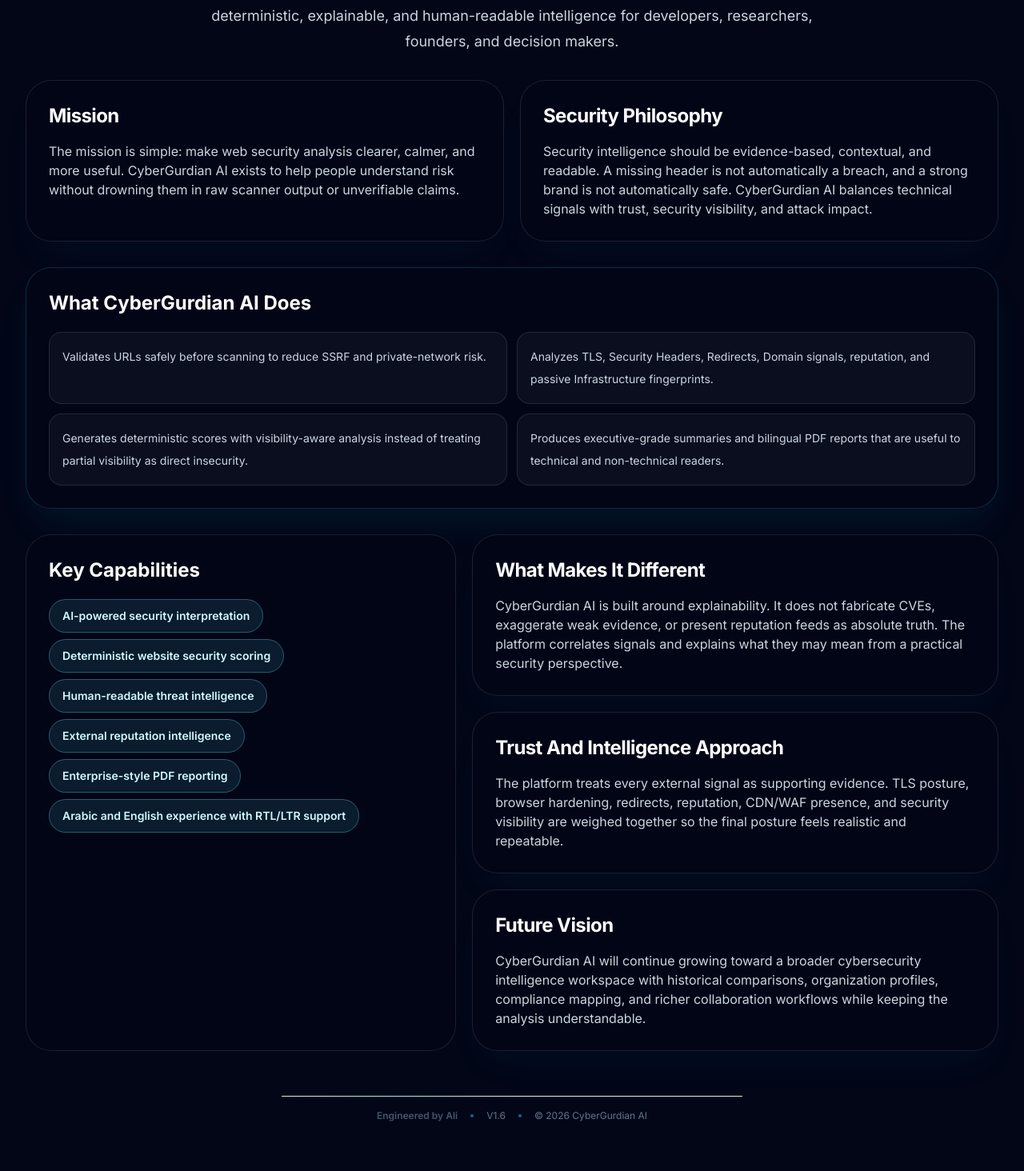
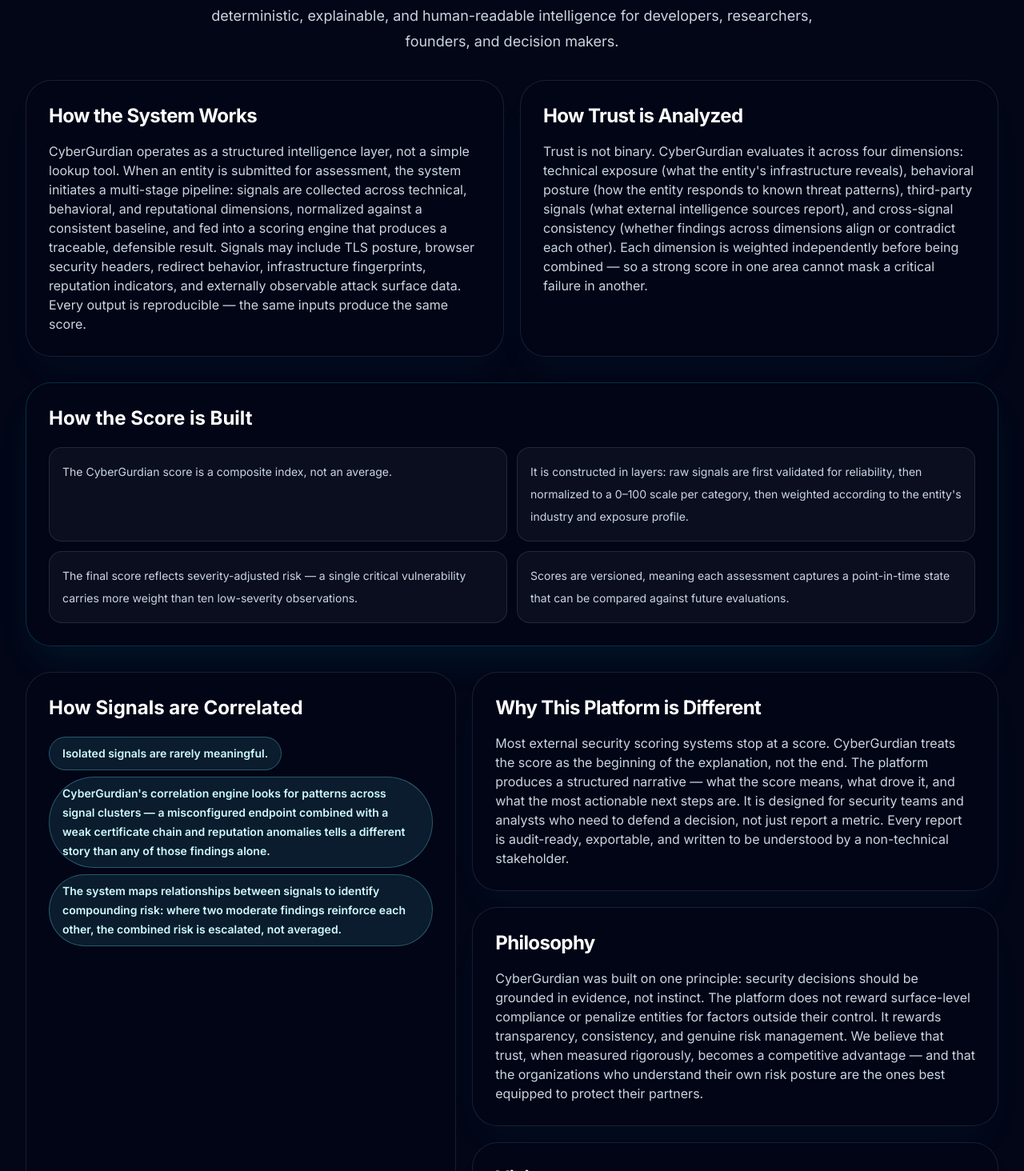
Before and after one commit to Ali12xi/CyberGuardian, a Next.js app: page /about in a window 1280 px wide. Shown: the part 306-1770 px from the top of the page at 80% size. Built offline with nearby package versions, Linux system fonts and the light colour scheme.

Commit message:
feat: about page content v2 — all 7 sections EN+AR

```diff
--- a/components/AboutPage.tsx
+++ b/components/AboutPage.tsx
@@ -10,74 +10,68 @@ const CONTENT = {
     title: "Cybersecurity intelligence that people can actually understand.",
     subtitle:
       `CyberGurdian AI ${VERSION} turns externally observable website security signals into deterministic, explainable, and human-readable intelligence for developers, researchers, founders, and decision makers.`,
-    missionTitle: "Mission",
+    missionTitle: "How the System Works",
     mission:
-      "The mission is simple: make web security analysis clearer, calmer, and more useful. CyberGurdian AI exists to help people understand risk without drowning them in raw scanner output or unverifiable claims.",
-    philosophyTitle: "Security Philosophy",
+      "CyberGurdian operates as a structured intelligence layer, not a simple lookup tool. When an entity is submitted for assessment, the system initiates a multi-stage pipeline: signals are collected across technical, behavioral, and reputational dimensions, normalized against a consistent baseline, and fed into a scoring engine that produces a traceable, defensible result. Signals may include TLS posture, browser security headers, redirect behavior, infrastructure fingerprints, reputation indicators, and externally observable attack surface data. Every output is reproducible — the same inputs produce the same score.",
+    philosophyTitle: "How Trust is Analyzed",
     philosophy:
-      "Security intelligence should be evidence-based, contextual, and readable. A missing header is not automatically a breach, and a strong brand is not automatically safe. CyberGurdian AI balances technical signals with trust, security visibility, and attack impact.",
-    doesTitle: "What CyberGurdian AI Does",
+      "Trust is not binary. CyberGurdian evaluates it across four dimensions: technical exposure (what the entity's infrastructure reveals), behavioral posture (how the entity responds to known threat patterns), third-party signals (what external intelligence sources report), and cross-signal consistency (whether findings across dimensions align or contradict each other). Each dimension is weighted independently before being combined — so a strong score in one area cannot mask a critical failure in another.",
+    doesTitle: "How the Score is Built",
     does: [
-      "Validates URLs safely before scanning to reduce SSRF and private-network risk.",
-      "Analyzes TLS, Security Headers, Redirects, Domain signals, reputation, and passive Infrastructure fingerprints.",
-      "Generates deterministic scores with visibility-aware analysis instead of treating partial visibility as direct insecurity.",
-      "Produces executive-grade summaries and bilingual PDF reports that are useful to technical and non-technical readers.",
+      "The CyberGurdian score is a composite index, not an average.",
+      "It is constructed in layers: raw signals are first validated for reliability, then normalized to a 0–100 scale per category, then weighted according to the entity's industry and exposure profile.",
+      "The final score reflects severity-adjusted risk — a single critical vulnerability carries more weight than ten low-severity observations.",
+      "Scores are versioned, meaning each assessment captures a point-in-time state that can be compared against future evaluations.",
     ],
-    capabilitiesTitle: "Key Capabilities",
+    capabilitiesTitle: "How Signals are Correlated",
     capabilities: [
-      "AI-powered security interpretation",
-      "Deterministic website security scoring",
-      "Human-readable threat intelligence",
-      "External reputation intelligence",
-      "Enterprise-style PDF reporting",
-      "Arabic and English experience with RTL/LTR support",
+      "Isolated signals are rarely meaningful.",
+      "CyberGurdian's correlation engine looks for patterns across signal clusters — a misconfigured endpoint combined with a weak certificate chain and reputation anomalies tells a different story than any of those findings alone.",
+      "The system maps relationships between signals to identify compounding risk: where two moderate findings reinforce each other, the combined risk is escalated, not averaged.",
     ],
-    differentTitle: "What Makes It Different",
+    differentTitle: "Why This Platform is Different",
     different:
-      "CyberGurdian AI is built around explainability. It does not fabricate CVEs, exaggerate weak evidence, or present reputation feeds as absolute truth. The platform correlates signals and explains what they may mean from a practical security perspective.",
-    trustTitle: "Trust And Intelligence Approach",
+      "Most external security scoring systems stop at a score. CyberGurdian treats the score as the beginning of the explanation, not the end. The platform produces a structured narrative — what the score means, what drove it, and what the most actionable next steps are. It is designed for security teams and analysts who need to defend a decision, not just report a metric. Every report is audit-ready, exportable, and written to be understood by a non-technical stakeholder.",
+    trustTitle: "Philosophy",
     trust:
-      "The platform treats every external signal as supporting evidence. TLS posture, browser hardening, redirects, reputation, CDN/WAF presence, and security visibility are weighed together so the final posture feels realistic and repeatable.",
-    futureTitle: "Future Vision",
+      "CyberGurdian was built on one principle: security decisions should be grounded in evidence, not instinct. The platform does not reward surface-level compliance or penalize entities for factors outside their control. It rewards transparency, consistency, and genuine risk management. We believe that trust, when measured rigorously, becomes a competitive advantage — and that the organizations who understand their own risk posture are the ones best equipped to protect their partners.",
+    futureTitle: "Vision",
     future:
-      "CyberGurdian AI will continue growing toward a broader cybersecurity intelligence workspace with historical comparisons, organization profiles, compliance mapping, and richer collaboration workflows while keeping the analysis understandable.",
+      "The next phase of CyberGurdian is designed toward continuous trust monitoring — where entity posture is tracked over time, drift is detected automatically, and security teams are alerted before risk materializes. We are building toward a future where external attack surface risk is managed with the same rigor as financial risk: with live data, defined thresholds, and board-level visibility.",
   },
   ar: {
     eyebrow: "عن CyberGurdian AI",
     title: "استخبارات أمنية يمكن فهمها فعليًا.",
     subtitle:
       `يحوّل CyberGurdian AI ${VERSION} الإشارات الأمنية المرئية خارجيًا للمواقع إلى استخبارات حتمية وقابلة للتفسير ومفهومة للمطورين والباحثين والمؤسسين وصنّاع القرار.`,
-    missionTitle: "المهمة",
+    missionTitle: "كيف يعمل النظام",
     mission:
-      "المهمة بسيطة: جعل تحليل أمن الويب أوضح وأكثر هدوءًا وفائدة. صُمم CyberGurdian AI لمساعدة الناس على فهم المخاطر دون إغراقهم بمخرجات فنية خام أو ادعاءات غير قابلة للتحقق.",
-    philosophyTitle: "فلسفة الأمن",
+      "يعمل CyberGurdian كطبقة استخباراتية منظّمة، لا كأداة بحث بسيطة. عند إرسال أي جهة للتقييم، يبدأ النظام سلسلة معالجة متعددة المراحل: تُجمَع الإشارات عبر أبعاد تقنية وسلوكية ومرتبطة بالسمعة، وتُعيَّر وفق خط أساس موحّد، ثم تُغذَّى في محرك تسجيل ينتج نتيجة قابلة للتتبع والدفاع عنها. قد تشمل هذه الإشارات: حالة TLS، ورؤوس أمان المتصفح، وسلوك إعادة التوجيه، وبصمات البنية التحتية، ومؤشرات السمعة، وبيانات سطح الهجوم الخارجي القابلة للرصد. كل مخرجات النظام قابلة للإعادة — المدخلات ذاتها تنتج الدرجة ذاتها دائماً.",
+    philosophyTitle: "كيف يتم تحليل الثقة",
     philosophy:
-      "يجب أن تكون الاستخبارات الأمنية مبنية على الدليل والسياق وقابلة للقراءة. غياب Header لا يعني اختراقًا تلقائيًا، واسم المؤسسة القوي لا يعني الأمان المطلق. يوازن CyberGurdian AI بين الإشارات التقنية ومستوى الرؤية الأمنية والأثر العملي للهجوم.",
-    doesTitle: "ماذا يفعل CyberGurdian AI",
+      "الثقة ليست ثنائية. يقيّمها CyberGurdian عبر أربعة أبعاد: الكشف التقني (ما تكشفه البنية التحتية للجهة)، والوضعية السلوكية (كيف تستجيب الجهة لأنماط التهديد المعروفة)، والإشارات الخارجية (ما تُفيد به مصادر الاستخبارات الخارجية)، والاتساق عبر الإشارات (ما إذا كانت النتائج عبر الأبعاد المختلفة تتوافق أو تتعارض). يُوزَن كل بُعد بشكل مستقل قبل الدمج — بحيث لا يمكن لدرجة قوية في مجال واحد أن تُخفي إخفاقاً حرجاً في مجال آخر.",
+    doesTitle: "كيف تُبنى الدرجة",
     does: [
-      "يتحقق من URL بأمان قبل الفحص لتقليل مخاطر SSRF والشبكات الخاصة.",
-      "يحلل TLS وSecurity Headers وRedirects وإشارات Domain والسمعة وبصمات Infrastructure السلبية.",
-      "ينتج درجات حتمية مع تحليل واعٍ لمستوى الرؤية الأمنية بدل اعتبار الرؤية الجزئية ضعفًا مباشرًا.",
-      "ينشئ ملخصات تنفيذية وتقارير PDF ثنائية اللغة مفيدة للقراء التقنيين وغير التقنيين.",
+      "درجة CyberGurdian مؤشر مركّب، لا متوسط حسابي.",
+      "تُبنى في طبقات: تُتحقق الإشارات الخام أولاً من موثوقيتها، ثم تُعيَّر على مقياس من 0 إلى 100 لكل فئة، ثم تُرجَّح وفق قطاع الجهة وملف تعرّضها.",
+      "تعكس الدرجة النهائية المخاطر المعدّلة بالخطورة — ثغرة واحدة حرجة تحمل وزناً أكبر من عشر ملاحظات منخفضة الخطورة.",
+      "لكل درجة إصدار خاص بها، بمعنى أن كل تقييم يلتقط حالة في لحظة زمنية محددة يمكن مقارنتها بتقييمات مستقبلية.",
     ],
-    capabilitiesTitle: "القدرات الرئيسية",
+    capabilitiesTitle: "كيف يتم ربط الإشارات",
     capabilities: [
-      "تفسير أمني مدعوم بـ AI",
-      "تقييم حتمي لأمن المواقع",
-      "Threat Intelligence مفهومة",
-      "استخبارات سمعة خارجية",
-      "تقارير PDF بطابع مؤسسي",
-      "تجربة عربية وإنجليزية مع دعم RTL/LTR",
+      "الإشارات المعزولة نادراً ما تكون ذات معنى.",
+      "يبحث محرك الارتباط في CyberGurdian عن أنماط عبر مجموعات الإشارات — نقطة نهاية مُهيَّأة بشكل خاطئ مع سلسلة شهادات ضعيفة وشذوذات في السمعة تعطي دلالة مختلفة تماماً عن أي من هذه النتائج منفردة.",
+      "يرسم النظام العلاقات بين الإشارات للكشف عن المخاطر المتراكمة: حيث تتعزز نتيجتان متوسطتان كل منهما الأخرى، يُصعَّد الخطر المشترك بدلاً من احتسابه كمتوسط.",
     ],
-    differentTitle: "ما الذي يميزه",
+    differentTitle: "لماذا هذه المنصة مختلفة",
     different:
-      "يرتكز CyberGurdian AI على قابلية التفسير. لا يختلق CVEs، ولا يضخم الأدلة الضعيفة، ولا يعرض مصادر السمعة كحقيقة مطلقة. تربط المنصة الإشارات وتشرح معناها من منظور أمني عملي.",
-    trustTitle: "نهج الثقة والاستخبارات",
+      "معظم أنظمة تسجيل الأمن الخارجية تتوقف عند الدرجة. CyberGurdian يتعامل مع الدرجة باعتبارها بداية التفسير لا نهايته. تُنتج المنصة سرداً منظّماً — ماذا تعني الدرجة، وما الذي أفضى إليها، وما هي خطوات العمل الأكثر أولوية. صُمِّمت لفرق الأمن والمحللين الذين يحتاجون إلى تبرير قرار، لا مجرد الإبلاغ عن رقم. كل تقرير جاهز للتدقيق، قابل للتصدير، ومكتوب ليُفهَم من غير المتخصصين.",
+    trustTitle: "الفلسفة",
     trust:
-      "تتعامل المنصة مع كل إشارة خارجية كدليل مساعد. يتم وزن حالة TLS وتقوية المتصفح وRedirects والسمعة ووجود CDN/WAF ومستوى الرؤية الأمنية معًا لتقديم تقييم واقعي وقابل للتكرار.",
-    futureTitle: "الرؤية المستقبلية",
+      "بُني CyberGurdian على مبدأ واحد: قرارات الأمن يجب أن تستند إلى الدليل، لا إلى الحدس. لا تكافئ المنصة الامتثال الشكلي، ولا تعاقب الجهات على عوامل خارج نطاق سيطرتها. تكافئ الشفافية، والاتساق، وإدارة المخاطر الحقيقية. نؤمن بأن الثقة، حين تُقاس بصرامة، تصبح ميزة تنافسية — وأن المؤسسات التي تفهم حقيقة تعرضها للمخاطر هي الأقدر على حماية شركائها.",
+    futureTitle: "الرؤية",
     future:
-      "سيتطور CyberGurdian AI نحو مساحة أوسع لاستخبارات الأمن السيبراني تشمل المقارنات التاريخية وملفات المؤسسات وخرائط الامتثال وسير عمل تعاونية أغنى، مع الحفاظ على وضوح التحليل.",
+      "المرحلة القادمة من CyberGurdian مُصمَّمة نحو مراقبة مستمرة للثقة — حيث تُتابَع وضعية الجهات بمرور الوقت، وتُكتشف الانحرافات تلقائياً، وتُنبَّه فرق الأمن قبل أن تتحول المخاطر إلى حوادث فعلية. نسير نحو مستقبل تُدار فيه مخاطر سطح الهجوم الخارجي بنفس الصرامة التي تُدار بها المخاطر المالية: ببيانات حية، وعتبات محددة، ورؤية على مستوى مجلس الإدارة.",
   },
 } as const;
 
```
